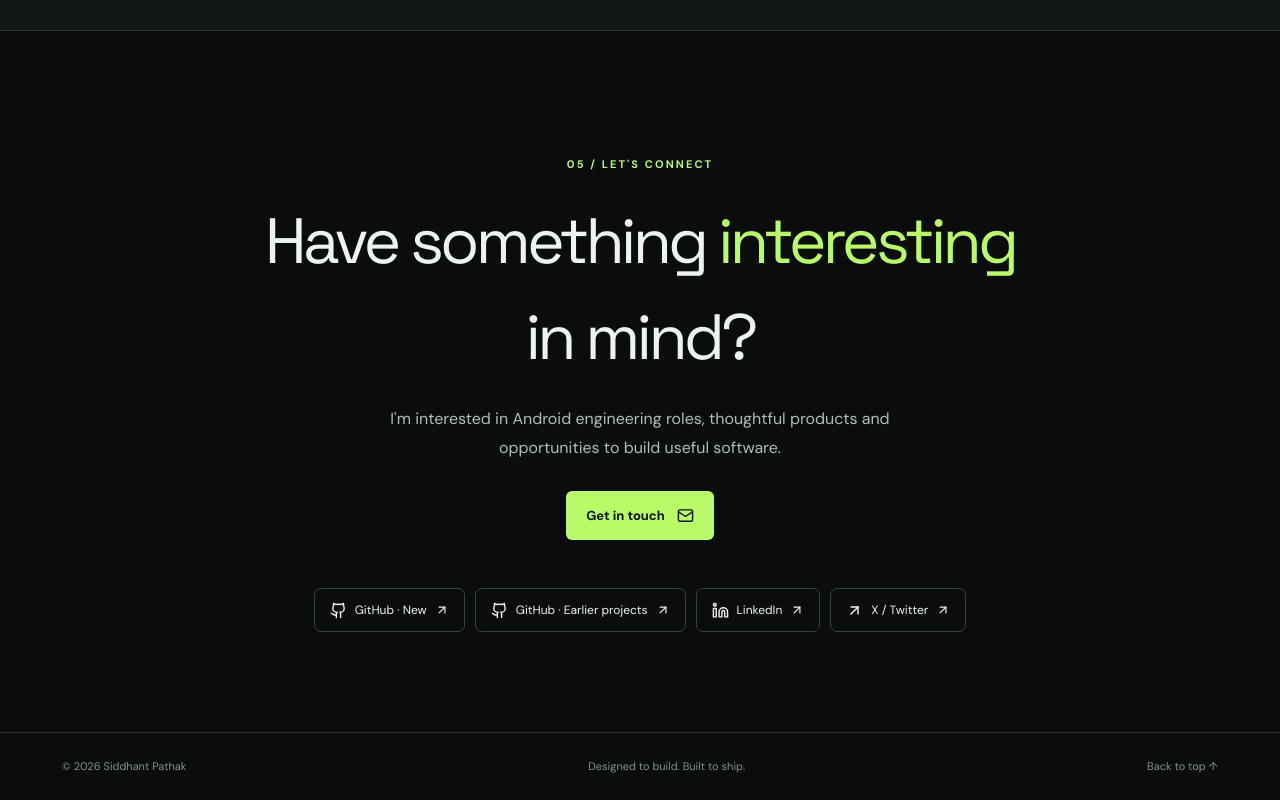
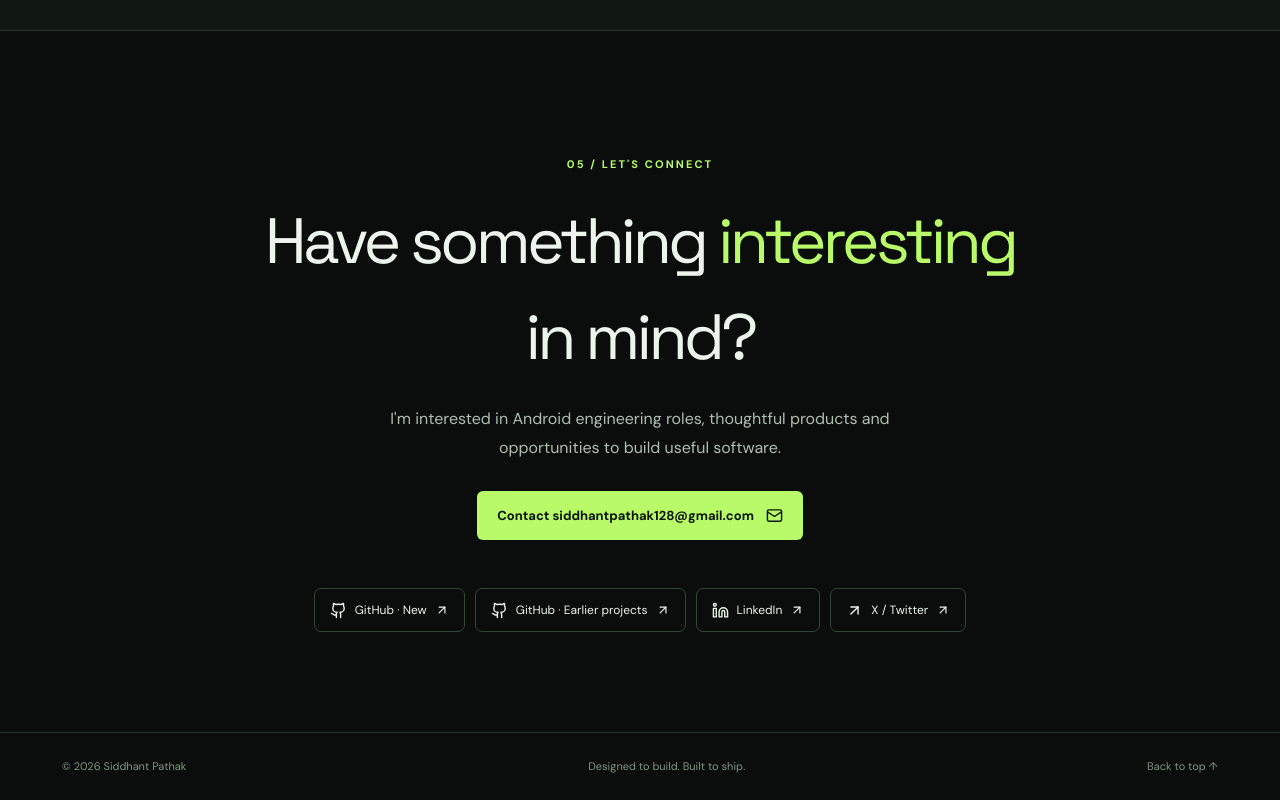
Before and after one commit to siddhant771/android-portfolio, a Next.js app: page / in a window 1280 px wide. Shown: the part 4897-5697 px from the top of the page. Built offline with nearby package versions, Linux system fonts and the light colour scheme.

Commit message:
Label contact button with email address

```diff
--- a/app/page.tsx
+++ b/app/page.tsx
@@ -13,4 +13,4 @@ export default function Home(){const [menu,setMenu]=useState(false);const featur
 <section className="building" id="building"><div className="wrap building-inner"><div><p className="kicker">02 / CURRENTLY BUILDING</p><span className="live-label"><span className="pulse"/> WORK IN PROGRESS</span><h2>LifeQuest<span className="lime">.</span></h2><p className="building-title">Level up your real life.</p><p className="building-description">{site.lifequestDescription}</p><div className="building-status">IN DEVELOPMENT · PLAY STORE RELEASE PLANNED</div>{site.lifequestGithub?<A href={site.lifequestGithub} className="btn secondary">Follow the build on GitHub <ArrowUpRight size={16}/></A>:<span className="building-foot">GitHub repository link will be added soon.</span>}</div><div className="quest-art"><div className="quest-top"><span>◈ LIFEQUEST</span><span>LVL 07</span></div><div className="quest-hello">Make today count.</div><div className="quest-caption">YOUR DAILY PROGRESS</div><div className="xp-line"><span>2,450 XP</span><span>3,000 XP</span></div><div className="xp-track"><span/></div><div className="quest-task"><span>✦</span><div>Complete your daily quest<small>+120 XP · PERSONAL GROWTH</small></div><span>○</span></div><div className="quest-task"><span>⚡</span><div>Keep your streak alive<small>+80 XP · CONSISTENCY</small></div><span>○</span></div></div></div></section>
 <section className="section wrap about-section" id="about"><div><p className="kicker">03 / THE DEVELOPER</p><h2>Curiosity meets <span>execution.</span></h2></div><div className="about-body"><p>{site.about}</p><div className="stat-grid"><div><strong>2026</strong><span>Vellore Institute of Technology · CSE graduate</span></div><div><strong>450+</strong><span>LeetCode problems</span></div><div><strong>1</strong><span>App live on Google Play</span></div></div><p className="mini-note">Previously: Flutter Developer Intern at My3 Digital · Codeforces Pupil</p></div></section>
 <section className="section stack-section" id="stack"><div className="wrap"><p className="kicker">04 / ENGINEERING TOOLKIT</p><h2>Tools I build <span>with.</span></h2><div className="skills-grid">{skills.map(s=><div className="skill" key={s.label}><s.icon size={26} strokeWidth={1.6}/><h3>{s.label}</h3><p>{s.items}</p></div>)}</div></div></section>
-<section className="contact wrap" id="contact"><p className="kicker">05 / LET'S CONNECT</p><h2>Have something <em>interesting</em> in mind?</h2><p>I'm interested in Android engineering roles, thoughtful products and opportunities to build useful software.</p><a href={`mailto:${site.email}`} className="btn primary" aria-label="Email Siddhant Pathak">Get in touch <Mail size={17}/></a><div className="socials">{socials.map(s=><A href={s.url} key={s.name} className="social"><s.icon size={17}/>{s.name}<ArrowUpRight size={14}/></A>)}</div></section></main><footer><div className="wrap footer-inner"><span>© {new Date().getFullYear()} {site.name}</span><span>Designed to build. Built to ship.</span><A href="#home">Back to top ↑</A></div></footer></>}
+<section className="contact wrap" id="contact"><p className="kicker">05 / LET'S CONNECT</p><h2>Have something <em>interesting</em> in mind?</h2><p>I'm interested in Android engineering roles, thoughtful products and opportunities to build useful software.</p><a href={`mailto:${site.email}`} className="btn primary" aria-label="Email Siddhant Pathak">Contact siddhantpathak128@gmail.com <Mail size={17}/></a><div className="socials">{socials.map(s=><A href={s.url} key={s.name} className="social"><s.icon size={17}/>{s.name}<ArrowUpRight size={14}/></A>)}</div></section></main><footer><div className="wrap footer-inner"><span>© {new Date().getFullYear()} {site.name}</span><span>Designed to build. Built to ship.</span><A href="#home">Back to top ↑</A></div></footer></>}
```
